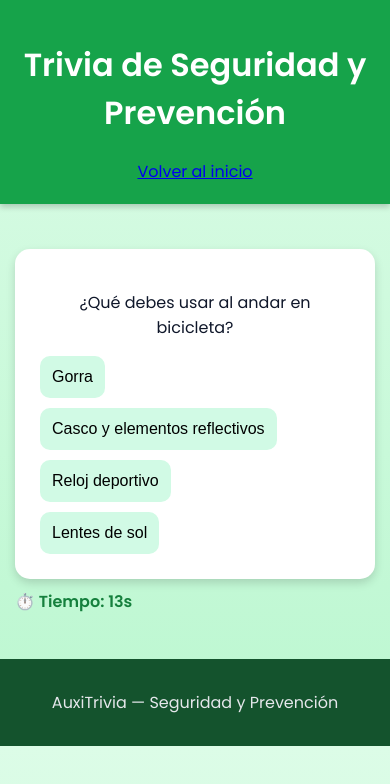
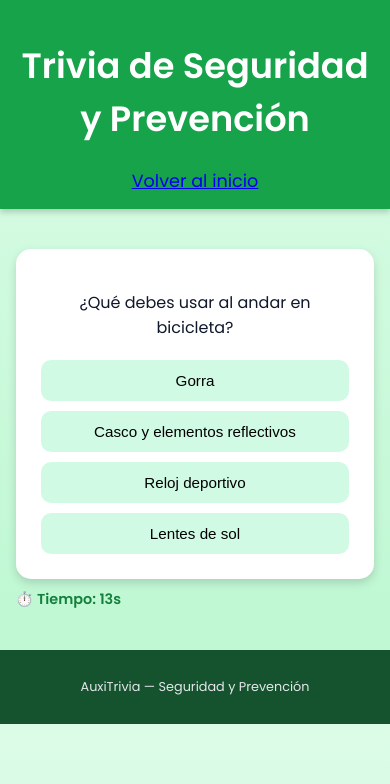
Before and after one commit to samuelpinillam-dotcom/Trivia-de-primeros-auxilios, a plain HTML site: page trivia2.html in a window 390 px wide. Both pictures are taken after a click on the button "Iniciar Trivia". Drawn offline with Linux system fonts and the light colour scheme.

Commit message:
Enhance CSS with responsive styles
Added media queries for responsive design.

```diff
--- a/trivia2.css
+++ b/trivia2.css
@@ -68,3 +68,45 @@ footer {
   background: #14532d;
   color: #e5e7eb;
 }
+
+@media (max-width: 768px) {
+  body {
+    font-size: 0.9rem;
+  }
+
+  header {
+    padding: 15px;
+    font-size: 1.1rem;
+  }
+
+  .container {
+    width: 92%;
+    padding: 10px;
+  }
+
+  #question {
+    font-size: 1rem;
+    margin-bottom: 20px;
+  }
+
+  #choices {
+    gap: 10px;
+  }
+
+  .choice {
+    width: 100%;
+    max-width: 100%;
+    font-size: 0.95rem;
+    padding: 10px 12px;
+  }
+
+  .btn {
+    width: 85%;
+    font-size: 1rem;
+    padding: 10px;
+  }
+
+  footer {
+    font-size: 0.8rem;
+  }
+}
```
